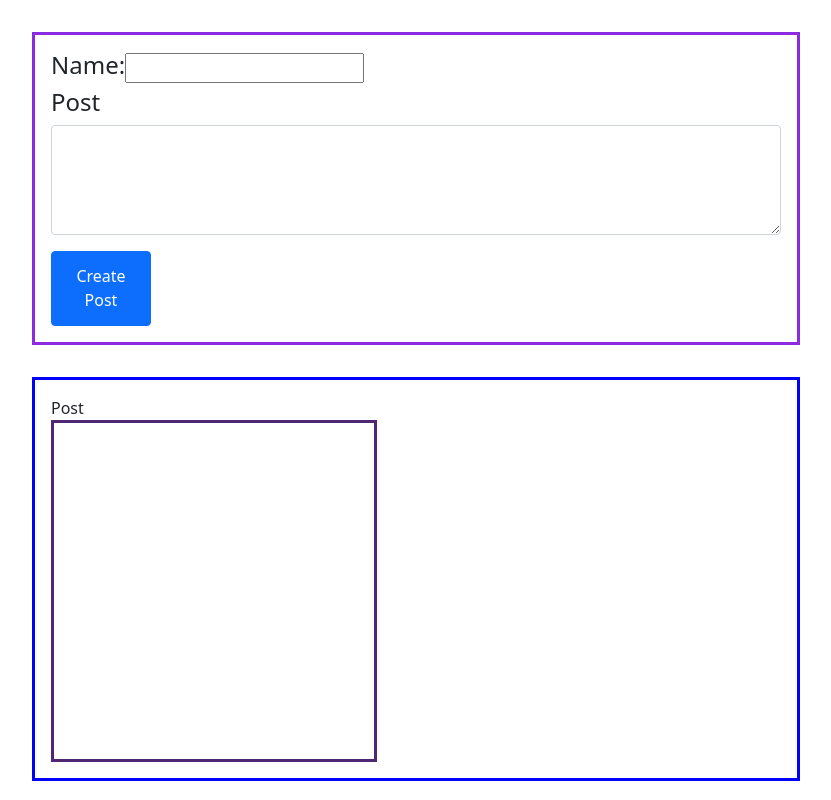
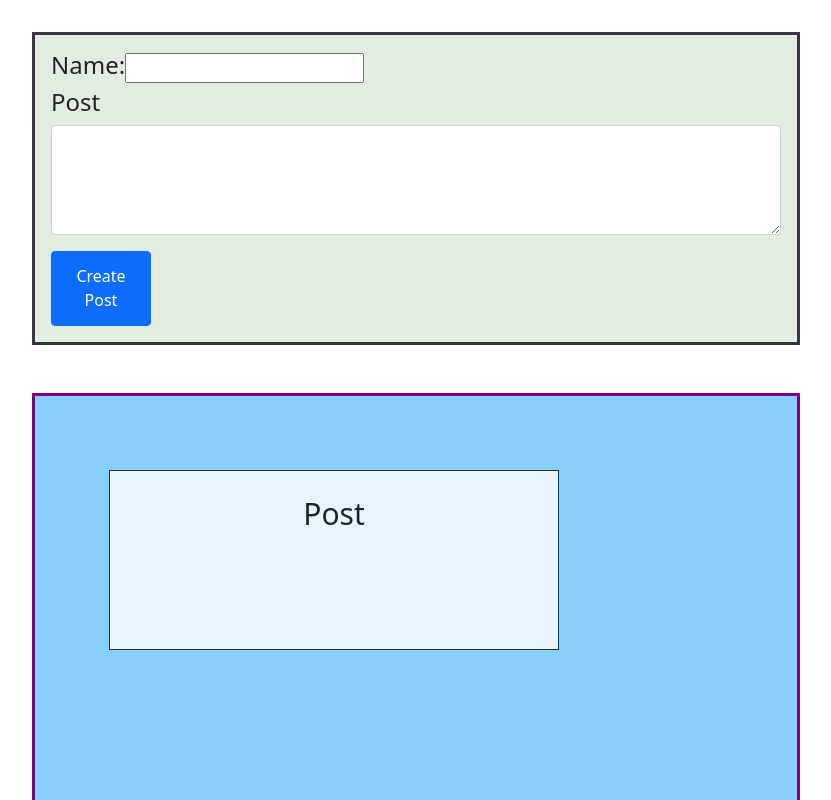
Before and after one commit to Josh-Kellhofer/social-feed, a React (Create React App) app: page / in a window 1280 px wide. Shown: the top 800 px of the page, without its empty margins (224-1055 px from the left). Built offline with nearby package versions, Linux system fonts and the light colour scheme.

Commit message:
Fixed background color of Posts to Match Grid Background Color. Spaced Out Posts.

```diff
--- a/src/App.css
+++ b/src/App.css
@@ -6,6 +6,7 @@
   border: 3px;
   border-style: solid;
   border-color: rgb(79, 39, 117);
+  background-color: beige;
   /* border-collapse: collapse; */
   /* margin: 2em; */
   padding: 10em;
@@ -14,6 +15,27 @@
   height: 50px; */
   /* margin-left: 20%; */
   /* margin-right:70%;  */
+}
+
+.grid-container {
+  display: grid;
+  grid-template-columns: auto auto auto;
+  background-color: lightskyblue;
+  padding: 10px;
+  border: 3px;
+  height: 15em;
+  width: 30em;
+  border-color: purple;
+}
+
+.grid-item {
+  background-color: rgba(255, 255, 255, 0.8);
+  border: 1px solid rgba(0, 0, 0, 0.8);
+  padding: 20px;
+  font-size: 30px;
+  height: 6em;
+  width: 15em;
+  text-align: center;
 }
 
 .AlignName {
@@ -27,8 +49,9 @@
 .border-box1 {
   border: 3px;
   border-style: solid;
-  border-color: blueviolet;
+  border-color: rgb(60, 52, 68);
   border-collapse: collapse;
+  background-color: rgb(226, 236, 225);
   margin: 2em;
   padding: 1em;
   margin-left: 20%;
@@ -39,9 +62,11 @@
 .border-box2 {
   border: 3px;
   border-style: solid;
-  border-color: blue;
-  margin: 2em;
-  padding: 1em;
+  border-color: purple;
+  background: lightskyblue;
+  margin: 3em;
+  padding: 4em;
+  height: 55em;
   margin-left: 20%;
   margin-right: 20%;
 
--- a/src/App.js
+++ b/src/App.js
@@ -2,11 +2,7 @@ import React, { useState } from 'react';
 import DisplayPosts from './DisplayComponents/DisplayPosts/DisplayPosts';
 import CreatePost from './DisplayComponents/DisplayPosts/AddPost/CreatePost';
 import './App.css';
-// import CustomButton from './DisplayComponents/CustomButton/CustomButton';
-// import CustomButton2 from './DisplayComponents/CustomButton/CustomButton';
 import {CustomButton, CustomButton2} from './DisplayComponents/CustomButton/CustomButton';
-
-
 
 function App() {
 
--- a/src/DisplayComponents/DisplayPosts/DisplayPosts.jsx
+++ b/src/DisplayComponents/DisplayPosts/DisplayPosts.jsx
@@ -10,14 +10,18 @@ const DisplayPosts = (props) => {
           {props.parentEntries.map((name)=> {
             return (
               <tr>
-                <div className='form-group'>
+                <div className="grid-container">
+                <div className="grid-item">
                   <label>Post</label>
-                    <td className='DisplayContainer'>
-                      <div><p className='p'>{name.listedName}</p></div>
+                    {/* <td className='DisplayContainer'></td> */}
+
+                      <div><p className="grid item">{name.listedName}</p></div>
                 <div className='form-group'>
                   <div>{name.text}</div>
+
+                  </div>
                       </div>
-                    </td>
+
 
                    </div>
               </tr>
```
